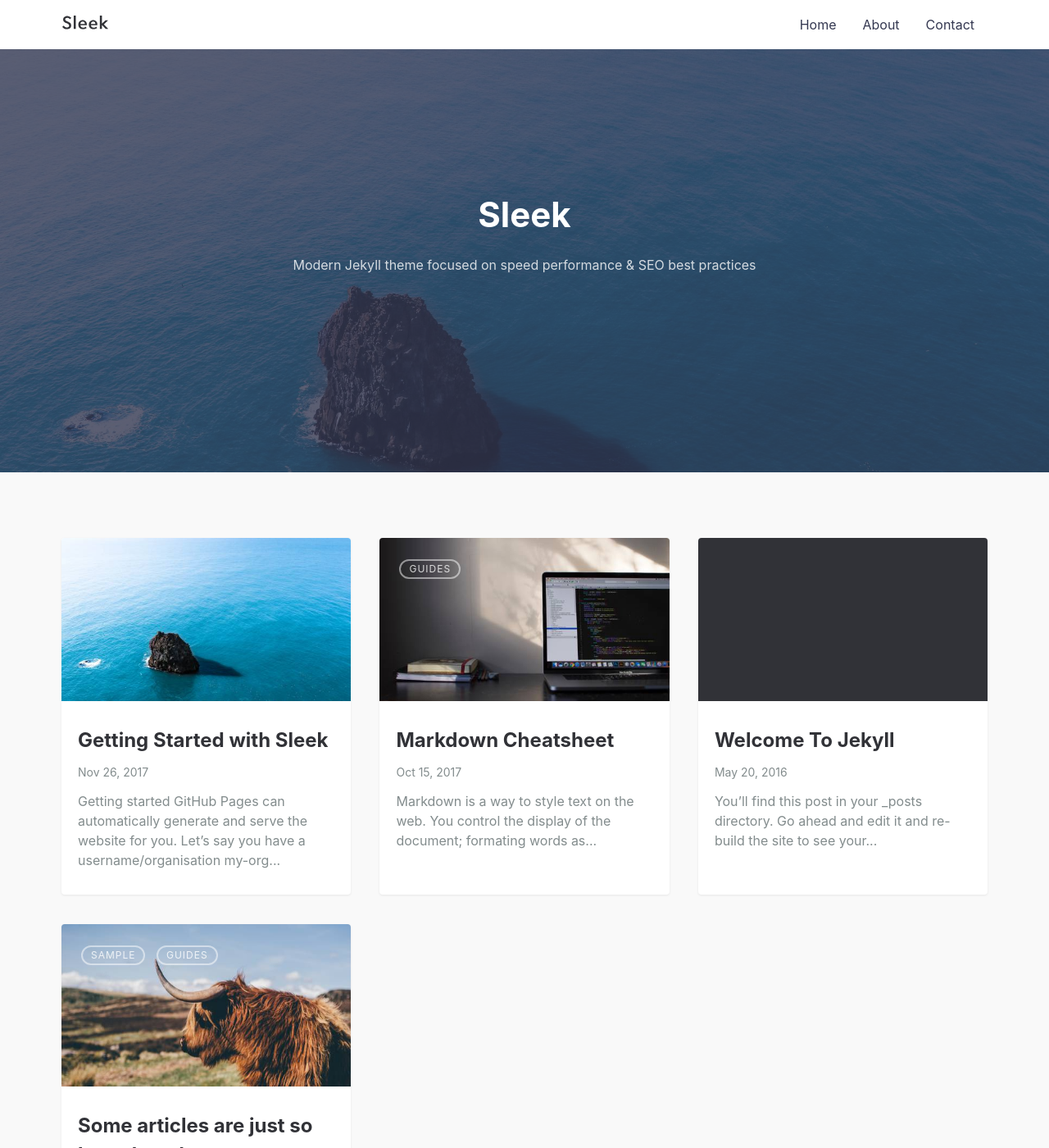
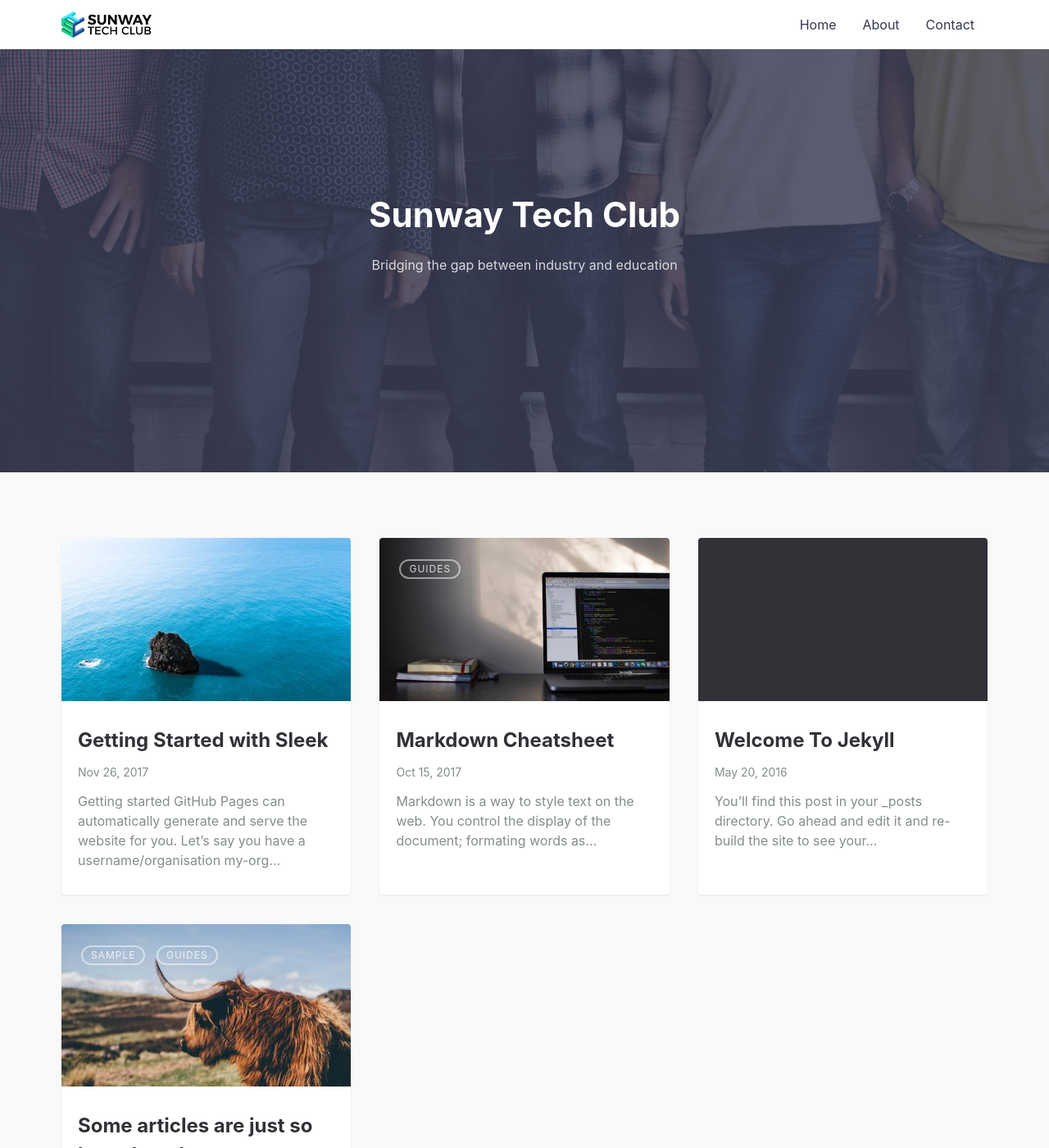
Before and after one commit to lewjiayi/sunwaytechclub-site, a Jekyll site: the page built from index.md, in a window 1280 px wide and 1400 px high. Shown: the whole window at 82% size. Built offline with Jekyll 4.4.1, drawn with Linux system fonts in a browser that asks for light colours; some of the changed text lies outside the part shown.

Commit message:
feat: Update website config and assets (#1)
* Modify site assets

* Fix logo size and home page title

* Replace favicon

* Update _config.yml

```diff
--- a/_config.yml
+++ b/_config.yml
@@ -1,12 +1,13 @@
 # SITE CONFIGURATION
-title: Sleek # your site title
-author: GitHub User # You :P
+title: Sunway Tech Club # your site title
+author: Sunway Tech Club # You :P
 description: > # Meta description of Homepage
   Write an awesome description for your new site here. You can edit this
   line in _config.yml. It will appear in your document head meta (for
   Google search results) and in your feed.xml site description.
-baseurl: "/sleek" # the subpath of your site, e.g. /blog
-url: "https://janczizikow.github.io/" # the base hostname & protocol for your site, e.g. http://example.com
+baseurl: "" # the subpath of your site, e.g. /blog
+# url: "https://sunwaytechclub.github.io/" # the base hostname & protocol for your site, e.g. http://example.com
+url: "http://127.0.0.1:4000/"
 
 # SEO PLUGIN
 social:
@@ -26,18 +27,19 @@ navigation: # Navigation links
   - {name: 'Contact', link: '/contact'}
 
 tagline: >
-  Modern Jekyll theme focused on speed performance &amp; SEO best practices
+  Bridging the gap between industry and education
 
-hero_img: posts/sleek_lg.jpg # Main background image: use the path from /assets/img/ => This will output /assets/img/posts/sleek_lg.jpg
+hero_img: cover.jpeg # Main background image: use the path from /assets/img/ => This will output /assets/img/posts/sleek_lg.jpg
+logo_img: /assets/img/logo-with-text.png
 
-email: your-email@domain.com # email for form submission
+email: sunwaytechclub@gmail.com # email for form submission
 
-twitter_username: jan_czizikow # replace with your_twitter_username or comment to remove link from footer
-github_username:  janczizikow # replace with your_github_username or comment to remove link from footer
-instagram_username: shanlongjj # replace with your_instagram_username or comment to remove link from footer
+# twitter_username: jan_czizikow # replace with your_twitter_username or comment to remove link from footer
+github_username:  sunwaytechclub # replace with your_github_username or comment to remove link from footer
+instagram_username: sunwaytechclub # replace with your_instagram_username or comment to remove link from footer
 
-disqus:
-  shortname: janczizikow # to enable comments replace with your_disqus_shortname
+# disqus:
+#  shortname: janczizikow # to enable comments replace with your_disqus_shortname
 
 # google_tag_manager: GTM-XXXXXXX # Uncomment to enable GTM. Replace GTM-XXXXXXX with your GTM container ID
 
--- a/_includes/header.html
+++ b/_includes/header.html
@@ -3,7 +3,7 @@
     <div class="header__inner">
       <a class="header__logo" href="{{ '/' | relative_url }}">
         <div class="header__logo--container">
-          {% include logo.svg %}
+          <span><img src="{{ site.logo_img | absolute_url }}"></span>
         </div>
       </a>
       <nav class="header__links">
--- a/index.md
+++ b/index.md
@@ -5,5 +5,5 @@
 # See: https://jekyllrb.com/docs/themes/#overriding-theme-defaults
 #
 layout: default
-title: Sleek Jekyll Theme
+title: Home
 ---
```
Also changed, not shown: assets/css/main.css, assets/img/cover.jpeg (added), assets/img/favicon.jpg, assets/img/icons/android-chrome-192x192.png, assets/img/icons/android-chrome-256x256.png, assets/img/icons/apple-touch-icon.png, assets/img/icons/favicon-16x16.png, assets/img/icons/favicon-32x32.png, assets/img/icons/favicon.ico, assets/img/icons/mstile-150x150.png, assets/img/logo-with-text.png (added), assets/img/logo.png (added).
